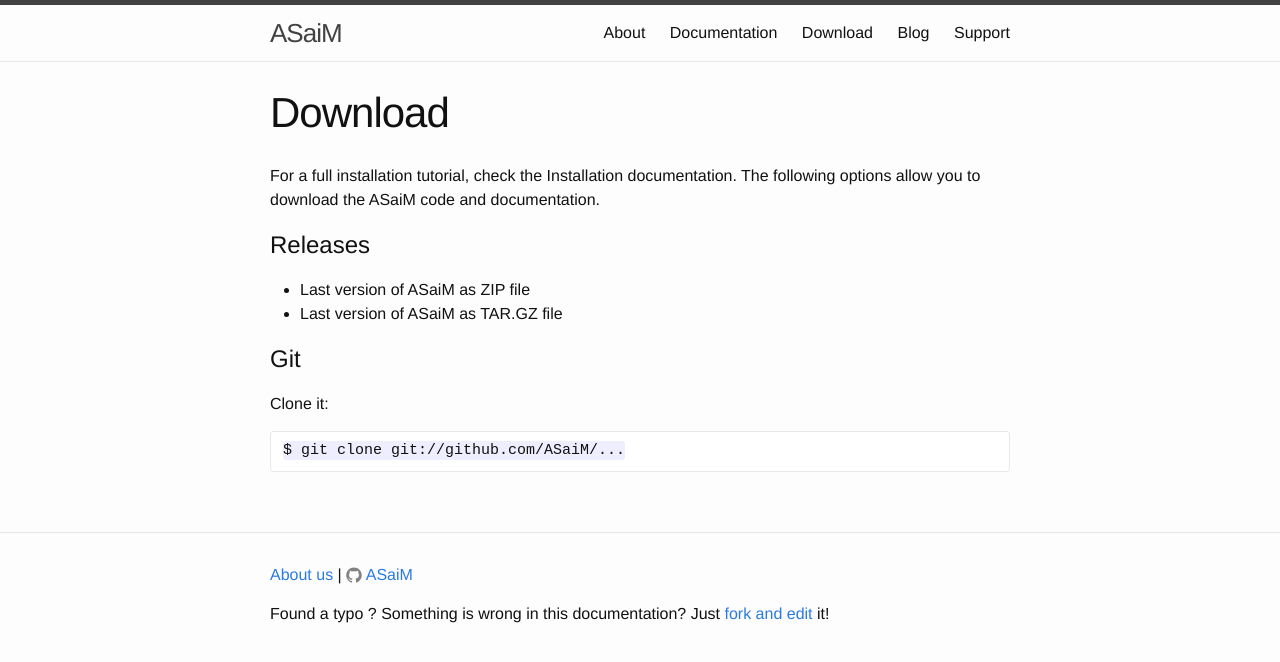
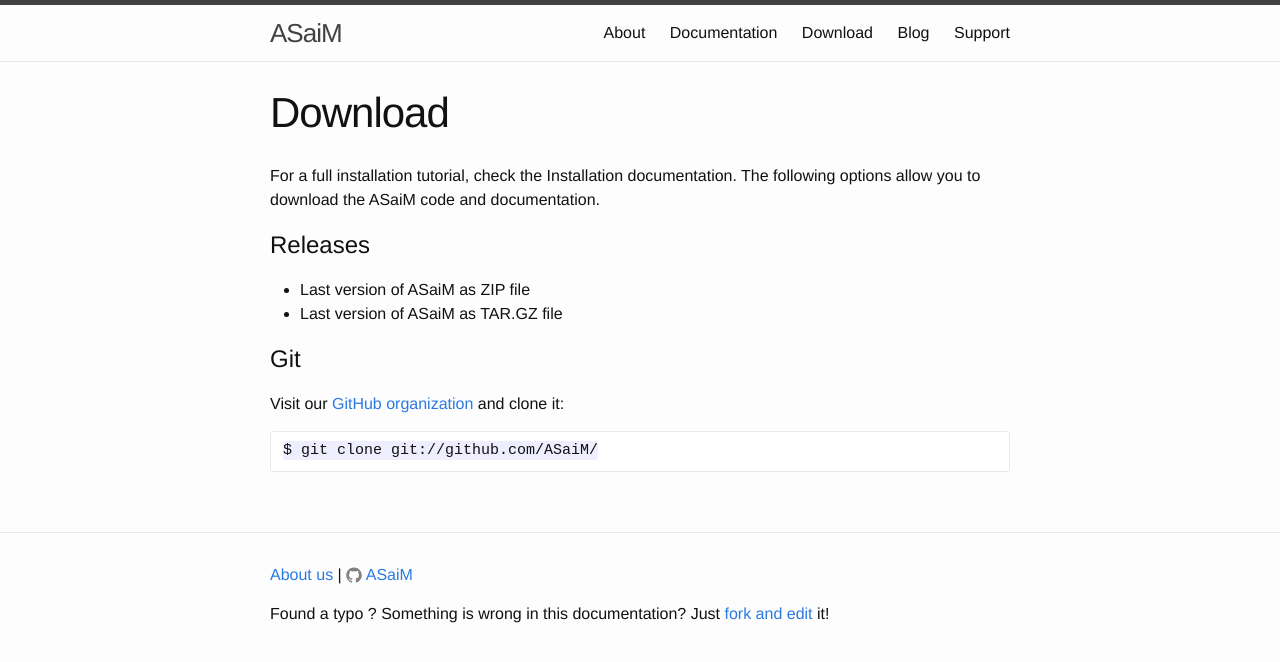
Before and after one commit to ASaiM/asaim.github.io, a Jekyll site: the page built from download.md, in a window 1280 px wide. Shown: the top 662 px of the page. Built offline with Jekyll 4.4.1, drawn with Linux system fonts in a browser that asks for light colours.

Commit message:
Changes in download page

````diff
--- a/download.md
+++ b/download.md
@@ -13,8 +13,8 @@
 
 # Git
 
-Clone it:
+Visit our [GitHub organization](https://github.com/ASaiM/) and clone it:
 
 ```
-$ git clone git://github.com/ASaiM/...
+$ git clone git://github.com/ASaiM/
 ```
````
